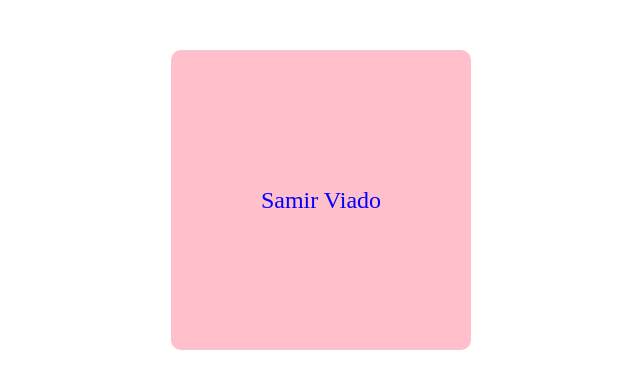
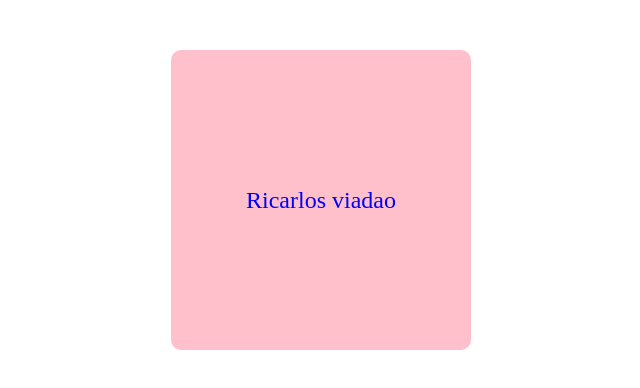
Before and after one commit to ruancarlosdev/python.., a plain HTML site: page index.html in a window 1280 px wide. Both pictures are taken after a click on the element "Clique". Shown: the full height of the page, 319-959 px from the left. Drawn offline with Linux system fonts and the light colour scheme.

Commit message:
v ricarlos

```diff
--- a/index.html
+++ b/index.html
@@ -32,7 +32,7 @@
 
     caixa.addEventListener('click', () => {
       caixa.style.backgroundColor = 'pink';
-      caixa.textContent = 'Samir Viado' ;
+      caixa.textContent = 'Ricarlos viadao' ;
     });
   </script>
 
```
